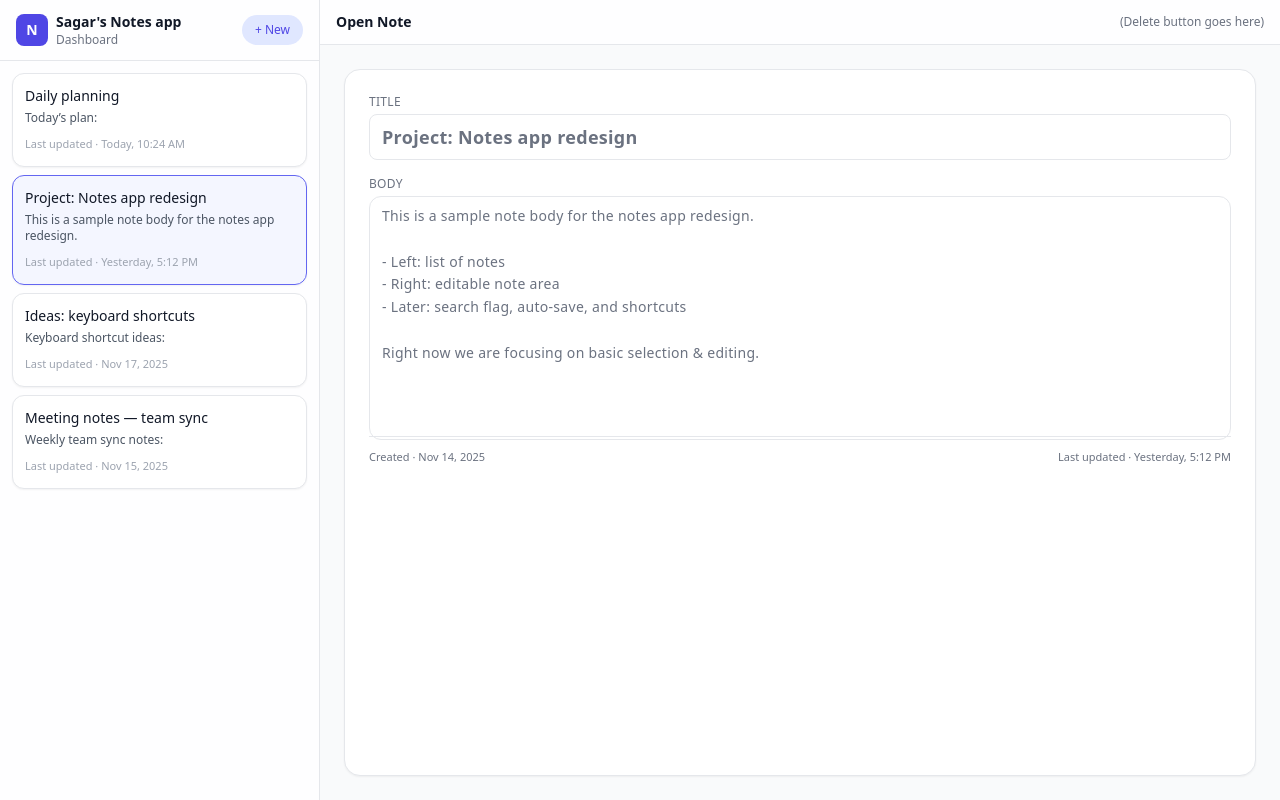
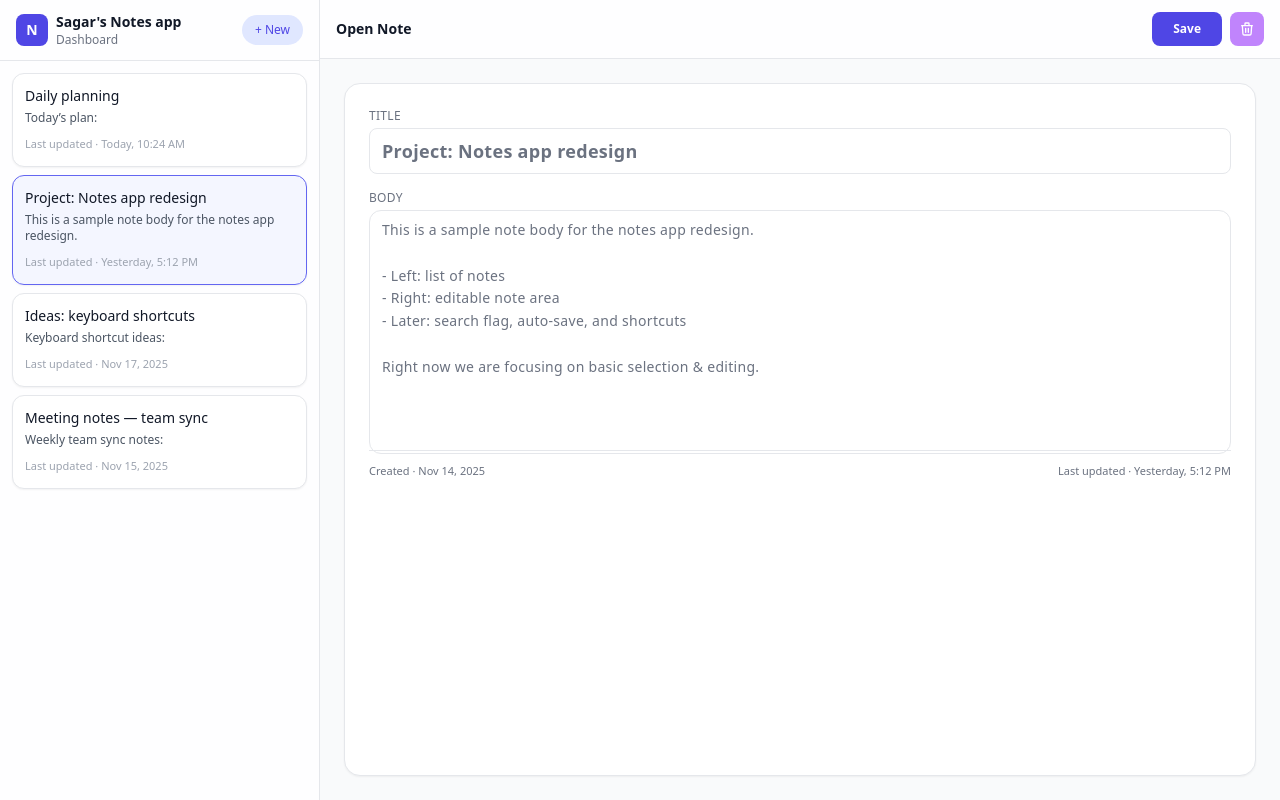
Before and after one commit to SagarPurohit-Codal/notes-reacts-app, a React app: page / in a window 1280 px wide. Built offline with nearby package versions, Linux system fonts and the light colour scheme; the HTML template or start-up script is replaced by a standard one.

Commit message:
Save state and using local storage

```diff
--- a/src/components/NoteEditor.jsx
+++ b/src/components/NoteEditor.jsx
@@ -7,7 +7,7 @@ import React from "react";
  * - Top header for the open note (delete button placeholder)
  * - Open note
  */
-export default function NoteEditor({ note, onChangeNote }) {
+export default function NoteEditor({ note, onChangeNote, onSaveNotes }) {
   if (!note) {
     return (
       <main className="flex min-w-0 flex-1 items-center justify-center text-sm text-gray-500">
@@ -22,8 +22,36 @@ export default function NoteEditor({ note, onChangeNote }) {
       <header className="flex items-center justify-between border-b bg-white/90 px-4 py-3">
         <h1 className="text-sm font-semibold text-gray-900">Open Note</h1>
 
-        <div className="hidden text-xs text-gray-500 sm:block">
-          (Delete button goes here)
+        <div className="hidden justify-center align-middle items-center gap-2 text-xs text-gray-500 sm:flex">
+            <button
+                type="button"
+                onClick={onSaveNotes}
+                className="px-5 py-2 bg-indigo-600 text-white rounded-lg hover:bg-indigo-700 active:bg-indigo-800 transition-colors text-xs font-semibold"
+                >
+                Save
+            </button>
+            <button
+                type="button"
+                onClick={()=>{console.log("clicked")}}
+                className="p-2 bg-purple-400 text-white rounded-lg hover:bg-purple-700 active:bg-purple-800 disabled:opacity-50 disabled:pointer-events-none transition-colors"
+            >
+                <svg
+                    xmlns="http://www.w3.org/2000/svg"
+                    className="h-4 w-4"
+                    fill="none"
+                    viewBox="0 0 24 24"
+                    stroke="currentColor"
+                    strokeWidth="2"
+                    >
+                    <path
+                        strokeLinecap="round"
+                        strokeLinejoin="round"
+                        d="M19 7l-.867 12.142A2 2 0 0116.138 21H7.862a2 2 0 01-1.995-1.858L5 7m5
+                        4v6m4-6v6m1-10V4a1 1 0 00-1-1h-4a1
+                        1 0 00-1 1v3M4 7h16"
+                    />
+                </svg>
+            </button>
         </div>
       </header>
 
--- a/src/dashboard.jsx
+++ b/src/dashboard.jsx
@@ -5,6 +5,8 @@ import {
   initialNotes,
   DEFAULT_SELECTED_NOTE_ID,
 } from "./data/mockNotes";
+
+const STORAGE_KEY = "notes-app-notes";
 
 // Helper function to create a new note
 function createEmptyNote() {
@@ -18,8 +20,27 @@ function createEmptyNote() {
   };
 }
 
+// Load notes from localStorage once on app start
+function loadInitialNotes() {
+  if (typeof window === "undefined") return initialNotes;
+
+  try {
+    const raw = localStorage.getItem(STORAGE_KEY);
+    if (!raw) return initialNotes;
+
+    const parsed = JSON.parse(raw);
+    if (Array.isArray(parsed) && parsed.length > 0) {
+      return parsed;
+    }
+  } catch (err) {
+    console.error("Failed to load notes from localStorage:", err);
+  }
+
+  return initialNotes;
+}
+
 export default function Dashboard() {
-  const [notes, setNotes] = useState(initialNotes);
+  const [notes, setNotes] = useState(loadInitialNotes);
 
   const [selectedNoteId, setSelectedNoteId] = useState(
     DEFAULT_SELECTED_NOTE_ID
@@ -51,6 +72,18 @@ export default function Dashboard() {
     setSelectedNoteId(newNote.id);
   };
 
+  // Save all notes to localStorage
+  const handleSaveNotes = () => {
+    if (typeof window === "undefined") return;
+
+    try {
+      localStorage.setItem(STORAGE_KEY, JSON.stringify(notes));
+      console.log("Notes saved to localStorage");
+    } catch (err) {
+      console.error("Failed to save notes to localStorage:", err);
+    }
+  };
+
   return (
     <div className="flex h-screen w-full bg-gray-50 text-gray-900">
       <NotesSidebar
@@ -60,7 +93,7 @@ export default function Dashboard() {
         onAddNote={handleAddNote}
       />
 
-      <NoteEditor note={selectedNote} onChangeNote={handleUpdateNote} />
+      <NoteEditor note={selectedNote} onChangeNote={handleUpdateNote} onSaveNotes={handleSaveNotes}/>
     </div>
   );
 }
```
